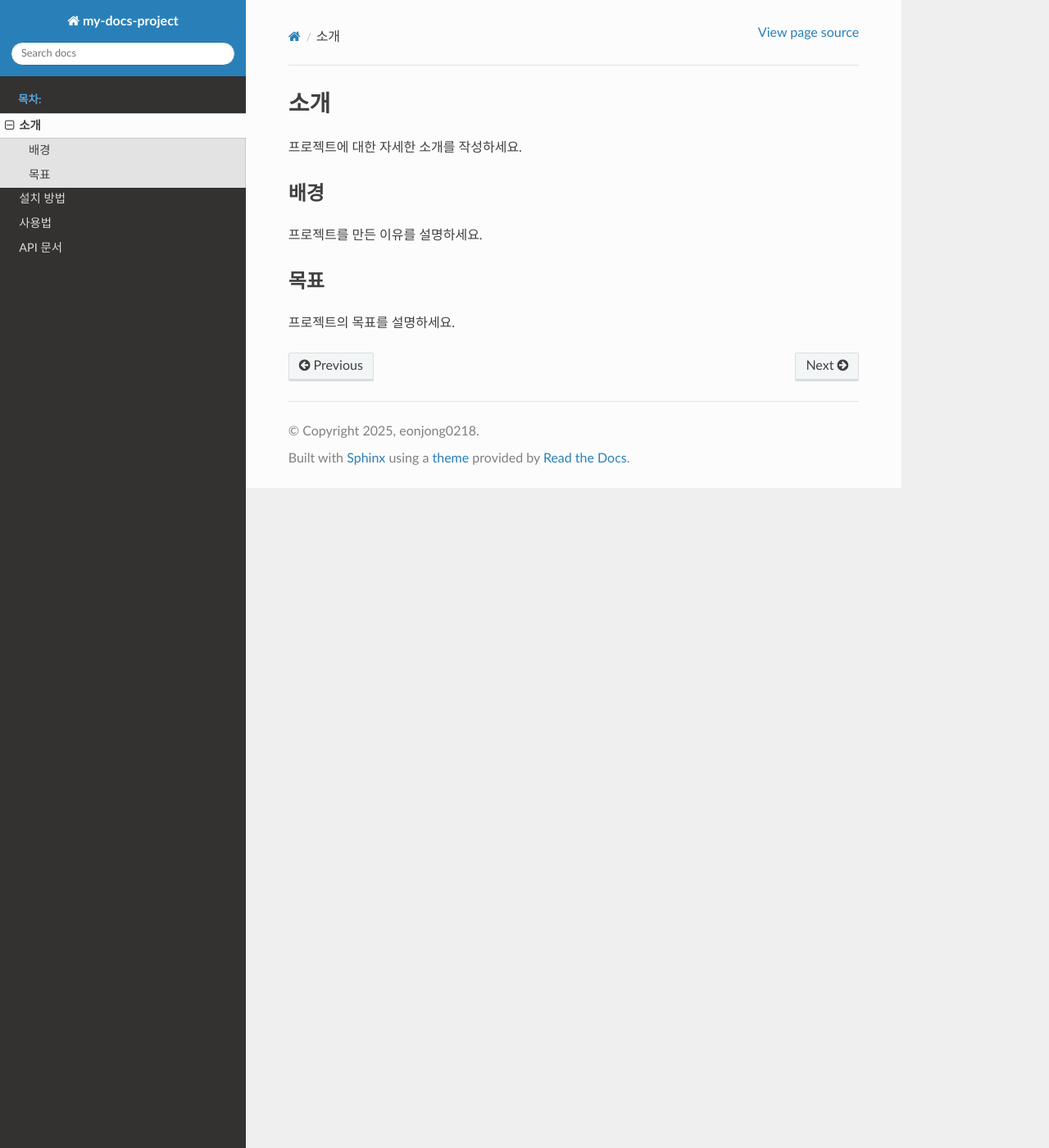
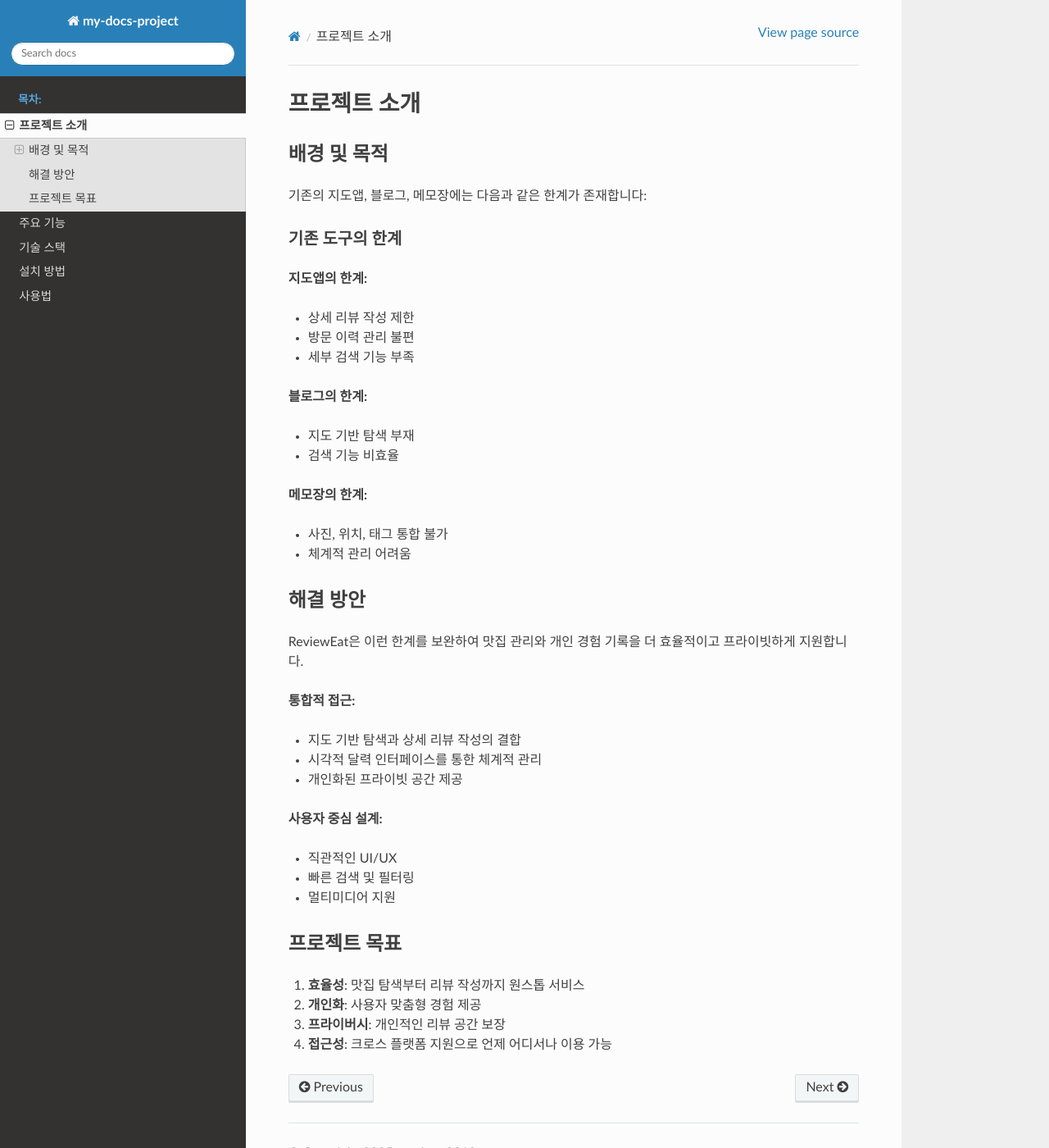
Before and after one commit to eonjong0218/my-docs-project, a Sphinx documentation site: the page built from docs/source/introduction.rst, in a window 1280 px wide and 1400 px high. Shown: the whole window at 82% size. Built offline with Sphinx 7.4.7 and the Read the Docs theme 3.1.0, drawn with Linux system fonts in a browser that asks for light colours; pages that are not in the unit, such as notebooks, are missing from menus.

Commit message:
Add detailed ReviewEat documentation

```diff
--- /dev/null
+++ b/docs/source/features.rst
@@ -0,0 +1,111 @@
+주요 기능
+=========
+
+지도 기반 음식점 탐색
+--------------------
+
+실시간 검색
+~~~~~~~~~~~
+
+* Google Maps API 활용 실시간 음식점 검색
+* 정확한 위치 정보 및 상세 정보 제공
+* 키워드, 카테고리별 검색 지원
+
+지도 시각화
+~~~~~~~~~~~
+
+지도 상 마커로 음식점 위치를 직관적으로 표시합니다:
+
+* **방문 완료**: 검은색 원형 마커
+* **미방문**: 회색 원형 마커
+* **즐겨찾기**: 노란색 별 마커
+
+고급 필터링
+~~~~~~~~~~~
+
+다양한 조건으로 음식점을 필터링할 수 있습니다:
+
+* 카테고리별 분류 (한식, 중식, 일식, 양식 등)
+* 동반 여부 (혼자, 친구, 연인, 가족)
+* 거리 기반 검색
+* 평점 범위 설정
+* 방문 상태별 필터
+
+리뷰 달력
+---------
+
+달력형 인터페이스
+~~~~~~~~~~~~~~~~~
+
+* 월별/주별 달력 뷰 제공
+* 날짜별 리뷰 썸네일 표시
+* 한눈에 보는 리뷰 작성 현황
+
+빠른 접근
+~~~~~~~~~
+
+* 날짜 클릭으로 해당일 리뷰 바로 확인
+* 썸네일 이미지로 빠른 식별
+* 월간 통계 및 요약 정보
+
+스토리 뷰
+---------
+
+인스타그램 스타일 UI
+~~~~~~~~~~~~~~~~~~~
+
+* 전체 화면 사진 중심 리뷰 표시
+* 직관적인 스와이프 네비게이션
+* 몰입감 있는 사용자 경험
+
+상세 정보 표시
+~~~~~~~~~~~~~~
+
+각 스토리에는 다음 정보가 포함됩니다:
+
+* 방문 장소명 및 주소
+* 리뷰 내용 및 평점
+* 동반 상태 및 태그
+* 방문 날짜 및 시간
+* 여러 장 사진 슬라이드
+
+리뷰 작성
+---------
+
+단계별 작성 프로세스
+~~~~~~~~~~~~~~~~~~~
+
+**1단계: 장소 선택**
+
+* 실시간 장소 검색
+* 지도에서 직접 선택
+* 즐겨찾기에서 선택
+
+**2단계: 기본 정보 입력**
+
+* 방문 날짜 선택
+* 평점 부여 (1-5점)
+* 동반 상태 설정
+
+**3단계: 상세 리뷰 작성**
+
+* 사진 업로드 (최대 10장)
+* 리뷰 텍스트 작성
+* 태그 추가
+
+멀티미디어 지원
+~~~~~~~~~~~~~~~
+
+* 고해상도 이미지 업로드
+* 이미지 편집 및 필터 적용
+* 자동 이미지 압축 및 최적화
+
+마이페이지
+----------
+
+개인 리뷰 관리
+~~~~~~~~~~~~~~
+
+* 작성한 모든 리뷰 모아보기
+* 날짜, 평점, 장소별 정렬
+* 빠른 검색 및 필터링
--- a/docs/source/introduction.rst
+++ b/docs/source/introduction.rst
@@ -1,14 +1,51 @@
-소개
-====
+프로젝트 소개
+=============
 
-프로젝트에 대한 자세한 소개를 작성하세요.
+배경 및 목적
+------------
 
-배경
-----
+기존의 지도앱, 블로그, 메모장에는 다음과 같은 한계가 존재합니다:
 
-프로젝트를 만든 이유를 설명하세요.
+기존 도구의 한계
+~~~~~~~~~~~~~~~~
 
-목표
-----
+**지도앱의 한계:**
 
-프로젝트의 목표를 설명하세요.
+* 상세 리뷰 작성 제한
+* 방문 이력 관리 불편
+* 세부 검색 기능 부족
+
+**블로그의 한계:**
+
+* 지도 기반 탐색 부재
+* 검색 기능 비효율
+
+**메모장의 한계:**
+
+* 사진, 위치, 태그 통합 불가
+* 체계적 관리 어려움
+
+해결 방안
+---------
+
+ReviewEat은 이런 한계를 보완하여 맛집 관리와 개인 경험 기록을 더 효율적이고 프라이빗하게 지원합니다.
+
+**통합적 접근:**
+
+* 지도 기반 탐색과 상세 리뷰 작성의 결합
+* 시각적 달력 인터페이스를 통한 체계적 관리
+* 개인화된 프라이빗 공간 제공
+
+**사용자 중심 설계:**
+
+* 직관적인 UI/UX
+* 빠른 검색 및 필터링
+* 멀티미디어 지원
+
+프로젝트 목표
+-------------
+
+1. **효율성**: 맛집 탐색부터 리뷰 작성까지 원스톱 서비스
+2. **개인화**: 사용자 맞춤형 경험 제공
+3. **프라이버시**: 개인적인 리뷰 공간 보장
+4. **접근성**: 크로스 플랫폼 지원으로 언제 어디서나 이용 가능
--- /dev/null
+++ b/docs/source/tech-stack.rst
@@ -0,0 +1,145 @@
+기술 스택
+=========
+
+전체 아키텍처
+-------------
+
+ReviewEat은 모던한 기술 스택을 기반으로 구축되었습니다.
+
+.. code-block:: text
+
+    ┌─────────────────┐    ┌─────────────────┐
+    │   Flutter App   │    │  Google Maps    │
+    │   (Frontend)    │◄──►│      API        │
+    └─────────────────┘    └─────────────────┘
+             │
+             ▼
+    ┌─────────────────┐
+    │   FastAPI       │
+    │   (Backend)     │
+    └─────────────────┘
+             │
+             ▼
+    ┌─────────────────┐
+    │  PostgreSQL     │
+    │   (Database)    │
+    └─────────────────┘
+
+Frontend
+--------
+
+Flutter
+~~~~~~~
+
+**선택 이유:**
+
+* 크로스 플랫폼 개발로 iOS, Android 동시 지원
+* 네이티브 수준의 성능
+* 풍부한 UI 컴포넌트와 애니메이션
+* Google의 지속적인 지원과 업데이트
+
+**주요 패키지:**
+
+* ``google_maps_flutter``: 지도 기능 구현
+* ``http``: API 통신
+* ``shared_preferences``: 로컬 데이터 저장
+* ``image_picker``: 이미지 선택 및 업로드
+* ``geolocator``: 위치 서비스
+
+Map API
+-------
+
+Google Maps API
+~~~~~~~~~~~~~~~
+
+**사용 서비스:**
+
+* **Places API**: 음식점 검색 및 상세 정보
+* **Maps SDK**: 지도 렌더링 및 마커 표시
+* **Geocoding API**: 주소-좌표 변환
+
+**장점:**
+
+* 정확하고 최신의 장소 정보
+* 전 세계 커버리지
+* 풍부한 메타데이터 (영업시간, 리뷰, 사진 등)
+
+Backend
+-------
+
+FastAPI
+~~~~~~~
+
+**선택 이유:**
+
+* 높은 성능과 빠른 개발 속도
+* 자동 API 문서 생성 (Swagger/OpenAPI)
+* 타입 힌트 기반 검증
+* 비동기 처리 지원
+
+**주요 기능:**
+
+* RESTful API 엔드포인트
+* JWT 기반 인증
+* 파일 업로드 처리
+* 데이터 검증 및 직렬화
+
+**사용 라이브러리:**
+
+.. code-block:: python
+
+    # 주요 의존성
+    fastapi==0.104.1
+    uvicorn==0.24.0
+    sqlalchemy==2.0.23
+    alembic==1.12.1
+    python-jose==3.3.0
+    passlib==1.7.4
+    python-multipart==0.0.6
+
+Database
+--------
+
+PostgreSQL
+~~~~~~~~~~
+
+**선택 이유:**
+
+* 강력한 관계형 데이터베이스
+* JSON 데이터 타입 지원
+* 지리 정보 시스템 (PostGIS) 확장 가능
+* 높은 안정성과 성능
+
+
+Docker Compose
+~~~~~~~~~~~~~~
+
+**컨테이너 구성:**
+
+.. code-block:: yaml
+
+    version: '3.8'
+    services:
+      backend:
+        build: ./backend
+        ports:
+          - "8000:8000"
+        environment:
+          - DATABASE_URL=postgresql://user:password@db:5432/revieweat
+        depends_on:
+          - db
+
+      db:
+        image: postgres:15
+        environment:
+          - POSTGRES_DB=revieweat
+          - POSTGRES_USER=user
+          - POSTGRES_PASSWORD=password
+        volumes:
+          - postgres_data:/var/lib/postgresql/data
+
+**장점:**
+
+* 환경 일관성 보장
+* 쉬운 배포 및 스케일링
+* 개발/운영 환경 통일
```
Also changed, not shown: docs/source/index.rst (+25 -12 lines).
